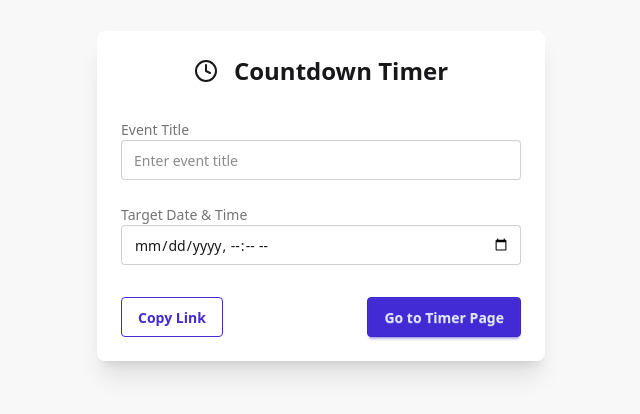
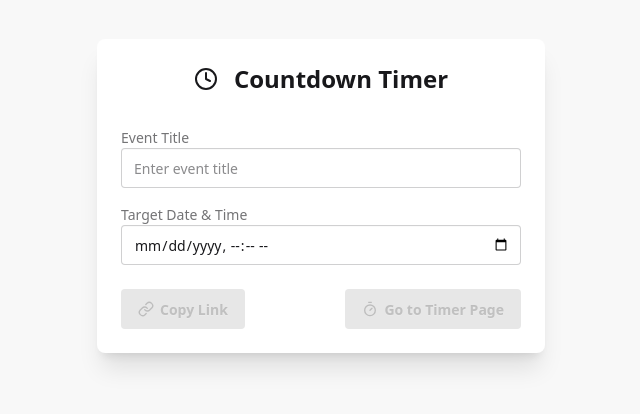
Before and after one commit to michaelrosstarr/timer, a Next.js app: page / in a window 1280 px wide. Shown: the part 204-618 px from the top of the page, without its empty margins (319-959 px from the left). Built offline with nearby package versions, Linux system fonts and the light colour scheme.

Commit message:
Cleaning and move to zod

```diff
--- a/src/app/page.tsx
+++ b/src/app/page.tsx
@@ -1,13 +1,27 @@
 "use client"
 
-import { useState } from "react"
 import { useRouter } from "next/navigation"
-import { CircleX, Clock, Timer } from "lucide-react"
+import { Clock, Link, Timer, TimerIcon } from "lucide-react"
 import toast, { Toaster } from "react-hot-toast"
+import { useForm } from "react-hook-form"
+import { zodResolver } from "@hookform/resolvers/zod"
+import { z } from "zod"
+
+// Define the form schema with Zod
+const formSchema = z.object({
+  title: z.string().optional(),
+  dateTime: z.string().refine((date) => {
+    // Ensure the date is in the future
+    const selectedDate = new Date(date).getTime()
+    const currentDate = new Date().getTime()
+    return selectedDate > currentDate
+  }, { message: "Date/time must be in the future" })
+})
+
+// Define TypeScript type based on the schema
+type FormValues = z.infer<typeof formSchema>
 
 export default function Home() {
-  const [title, setTitle] = useState("")
-  const [dateTime, setDateTime] = useState("")
   const router = useRouter()
 
   // Get current date and time formatted for min attribute
@@ -22,111 +36,76 @@ export default function Home() {
     return `${year}-${month}-${day}T${hours}:${minutes}`
   }
 
-  // Helper function to check if date is in the future
-  const isDateInFuture = (date: string): boolean => {
-    const selectedDate = new Date(date).getTime()
-    const currentDate = new Date().getTime()
-    return selectedDate > currentDate
+  // Set up React Hook Form with Zod validation
+  const {
+    register,
+    handleSubmit,
+    formState: { errors },
+    watch
+  } = useForm<FormValues>({
+    resolver: zodResolver(formSchema),
+    defaultValues: {
+      title: "",
+      dateTime: ""
     }
+  })
 
-  // Handle datetime input change with validation
-  const handleDateTimeChange = (e: React.ChangeEvent<HTMLInputElement>) => {
-    const selectedDateTime = e.target.value
-    setDateTime(selectedDateTime)
-
-    // If the date is in the past, show a warning toast
-    if (selectedDateTime && !isDateInFuture(selectedDateTime)) {
-      toast.custom((t) => (
-        <div className={t.visible ? 'animate-enter' : 'animate-leave'}>
-          <div role="alert" className="alert alert-warning">
-            <CircleX className="w-6 h-6" />
-            <span>Selected time is in the past. Please choose a future date/time.</span>
-          </div>
-        </div>
-      ))
-    }
-  }
+  // Watch the dateTime value for real-time access
+  const watchedDateTime = watch("dateTime")
 
   const handleCopyLink = () => {
-    if (!dateTime) {
-      toast.custom((t) => (
-        <div
-          className={t.visible ? 'animate-enter' : 'animate-leave'}
-        >
-          <div role="alert" className="alert alert-error">
-            <CircleX className="w-6 h-6" />
-            <span>Select a date/time</span>
-          </div>
-        </div>
-      ))
-      return;
-    }
-
-    // Check if the date is in the future
-    if (!isDateInFuture(dateTime)) {
-      toast.custom((t) => (
-        <div
-          className={t.visible ? 'animate-enter' : 'animate-leave'}
-        >
-          <div role="alert" className="alert alert-error">
-            <CircleX className="w-6 h-6" />
-            <span>Date/time must be in the future</span>
-          </div>
-        </div>
-      ))
-      return;
-    }
-
+    // Use handleSubmit from react-hook-form to validate before processing
+    handleSubmit(
+      (data) => {
         // Make title parameter optional by only including it if it exists
-    const titleParam = title ? `&title=${encodeURIComponent(title)}` : ""
-    const url = `${window.location.origin}/timer?dateTime=${encodeURIComponent(dateTime)}${titleParam}`
+        const titleParam = data.title ? `&title=${encodeURIComponent(data.title)}` : ""
+        const url = `${window.location.origin}/timer?dateTime=${encodeURIComponent(data.dateTime)}${titleParam}`
         navigator.clipboard.writeText(url)
 
         toast.custom((t) => (
-      <div
-        className={t.visible ? 'animate-enter' : 'animate-leave'}
-      >
+          <div className={t.visible ? 'animate-enter' : 'animate-leave'}>
             <div role="alert" className="alert alert-success">
               <Timer className="w-6 h-6" />
               <span>Your timer has been started!</span>
             </div>
           </div>
         ))
-
+      },
+      (formErrors) => {
+        if (formErrors.dateTime) {
+          toast.custom((t) => (
+            <div className={t.visible ? 'animate-enter' : 'animate-leave'}>
+              <div role="alert" className="alert alert-error">
+                <Timer className="w-6 h-6" />
+                <span>{formErrors.dateTime?.message || "Invalid date"}</span>
+              </div>
+            </div>
+          ))
+        }
+      }
+    )()
   }
 
   const handleGoToTimer = () => {
-    if (!dateTime) {
+    // Use handleSubmit from react-hook-form to validate before processing
+    handleSubmit(
+      (data) => {
+        const titleParam = data.title ? `&title=${encodeURIComponent(data.title)}` : ""
+        router.push(`/timer?dateTime=${encodeURIComponent(data.dateTime)}${titleParam}`)
+      },
+      (formErrors) => {
+        if (formErrors.dateTime) {
           toast.custom((t) => (
-        <div
-          className={t.visible ? 'animate-enter' : 'animate-leave'}
-        >
+            <div className={t.visible ? 'animate-enter' : 'animate-leave'}>
               <div role="alert" className="alert alert-error">
-            <CircleX className="w-6 h-6" />
-            <span>Select a date/time</span>
+                <Timer className="w-6 h-6" />
+                <span>{formErrors.dateTime?.message || "Invalid date"}</span>
               </div>
             </div>
           ))
-      return
         }
-
-    // Check if the date is in the future
-    if (!isDateInFuture(dateTime)) {
-      toast.custom((t) => (
-        <div
-          className={t.visible ? 'animate-enter' : 'animate-leave'}
-        >
-          <div role="alert" className="alert alert-error">
-            <CircleX className="w-6 h-6" />
-            <span>Date/time must be in the future</span>
-          </div>
-        </div>
-      ))
-      return;
       }
-
-    const titleParam = title ? `&title=${encodeURIComponent(title)}` : ""
-    router.push(`/timer?dateTime=${encodeURIComponent(dateTime)}${titleParam}`)
+    )()
   }
 
   return (
@@ -138,6 +117,7 @@ export default function Home() {
             Countdown Timer
           </h1>
 
+          <form>
             <div className="form-control w-full">
               <label className="label">
                 <span className="label-text">Event Title</span>
@@ -146,8 +126,7 @@ export default function Home() {
                 type="text"
                 placeholder="Enter event title"
                 className="input input-bordered w-full"
-              value={title}
-              onChange={(e) => setTitle(e.target.value)}
+                {...register("title")}
               />
             </div>
 
@@ -157,26 +136,38 @@ export default function Home() {
               </label>
               <input
                 type="datetime-local"
-              className="input input-bordered w-full"
-              value={dateTime}
-              onChange={handleDateTimeChange}
-              min={getCurrentDateTime()} // Set the min attribute to current date/time
+                className={`input input-bordered w-full ${errors.dateTime ? 'input-error' : ''}`}
+                min={getCurrentDateTime()}
+                {...register("dateTime")}
               />
-            {dateTime && !isDateInFuture(dateTime) && (
+              {errors.dateTime && (
                 <label className="label">
-                <span className="label-text-alt text-error">Please select a future date and time</span>
+                  <span className="label-text-alt text-error">{errors.dateTime.message}</span>
                 </label>
               )}
             </div>
 
             <div className="card-actions justify-between mt-6">
-            <button className="btn btn-outline btn-primary" onClick={handleCopyLink}>
+              <button
+                type="button"
+                className="btn btn-outline btn-primary"
+                onClick={handleCopyLink}
+                disabled={!watchedDateTime}
+              >
+                <Link className="w-4 h-4" />
                 Copy Link
               </button>
-            <button className="btn btn-primary" onClick={handleGoToTimer}>
+              <button
+                type="button"
+                className="btn btn-primary"
+                onClick={handleGoToTimer}
+                disabled={!watchedDateTime}
+              >
+                <TimerIcon className="w-4 h-4" />
                 Go to Timer Page
               </button>
             </div>
+          </form>
         </div>
       </div>
 
```
Also changed, not shown: 1 other file (tests, documents, lock files or other folders). Lines whose indentation alone changed are shown as unchanged.
